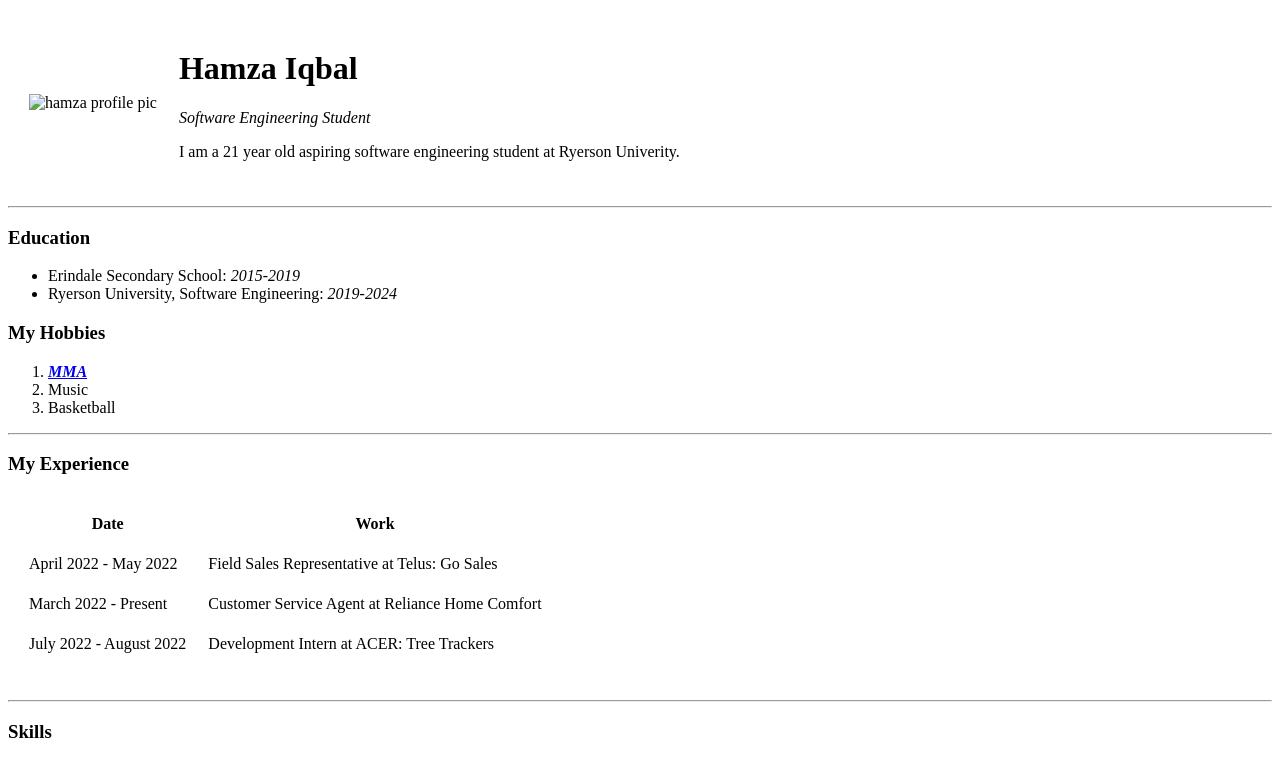
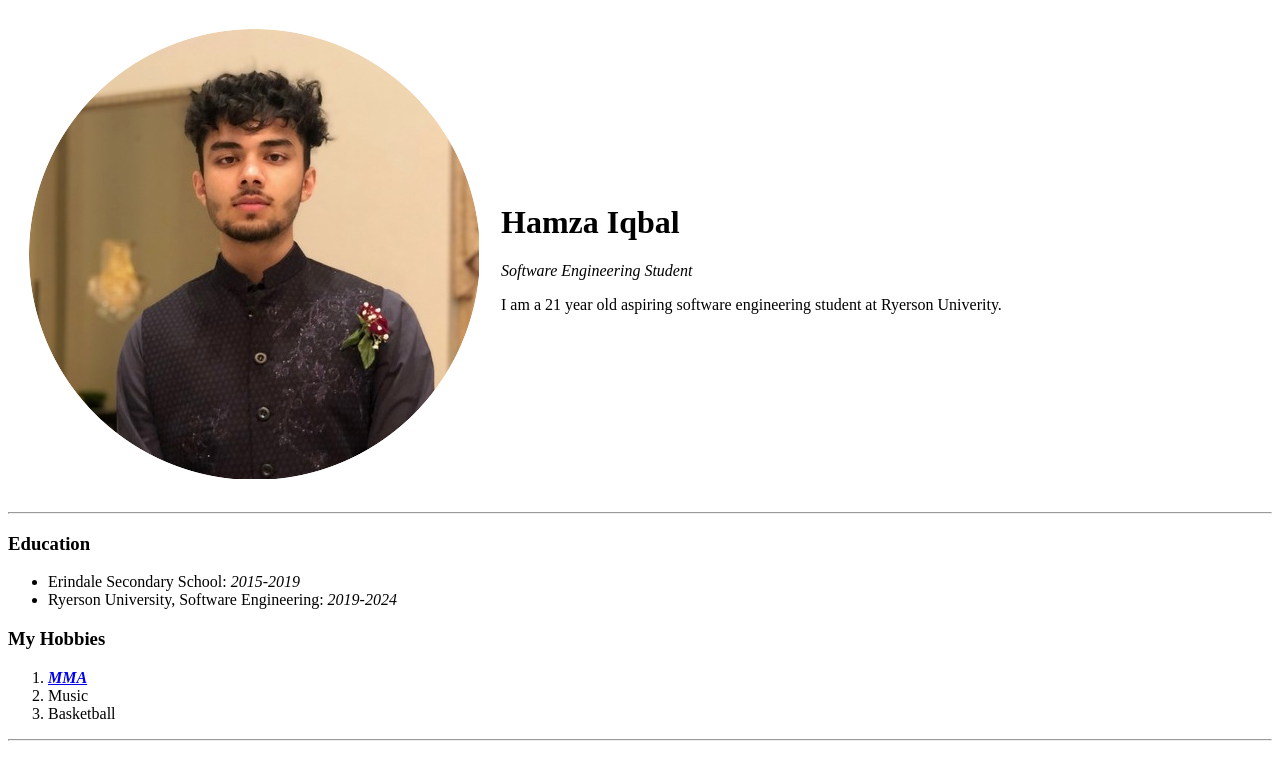
Before and after one commit to HamzaIqbal22/My-Personal-Website, a plain HTML site: page index.html in a window 1280 px wide. Shown: the top 757 px of the page. Drawn offline with Linux system fonts and the light colour scheme.

Commit message:
Update index.html

```diff
--- a/index.html
+++ b/index.html
@@ -11,7 +11,7 @@
 <body>
   <table cellspacing = "20">
     <tr>
-       <td> <img src="images/hamza cropped circle.png" alt="hamza profile pic"></td>
+       <td> <img src="photos/hamza cropped circle.png" alt="hamza profile pic"></td>
        <td><h1>   Hamza Iqbal </h1>
            <p><em> Software Engineering Student </em></p>
             <p> I am a 21 year old aspiring software engineering student at Ryerson Univerity.</p>
```
